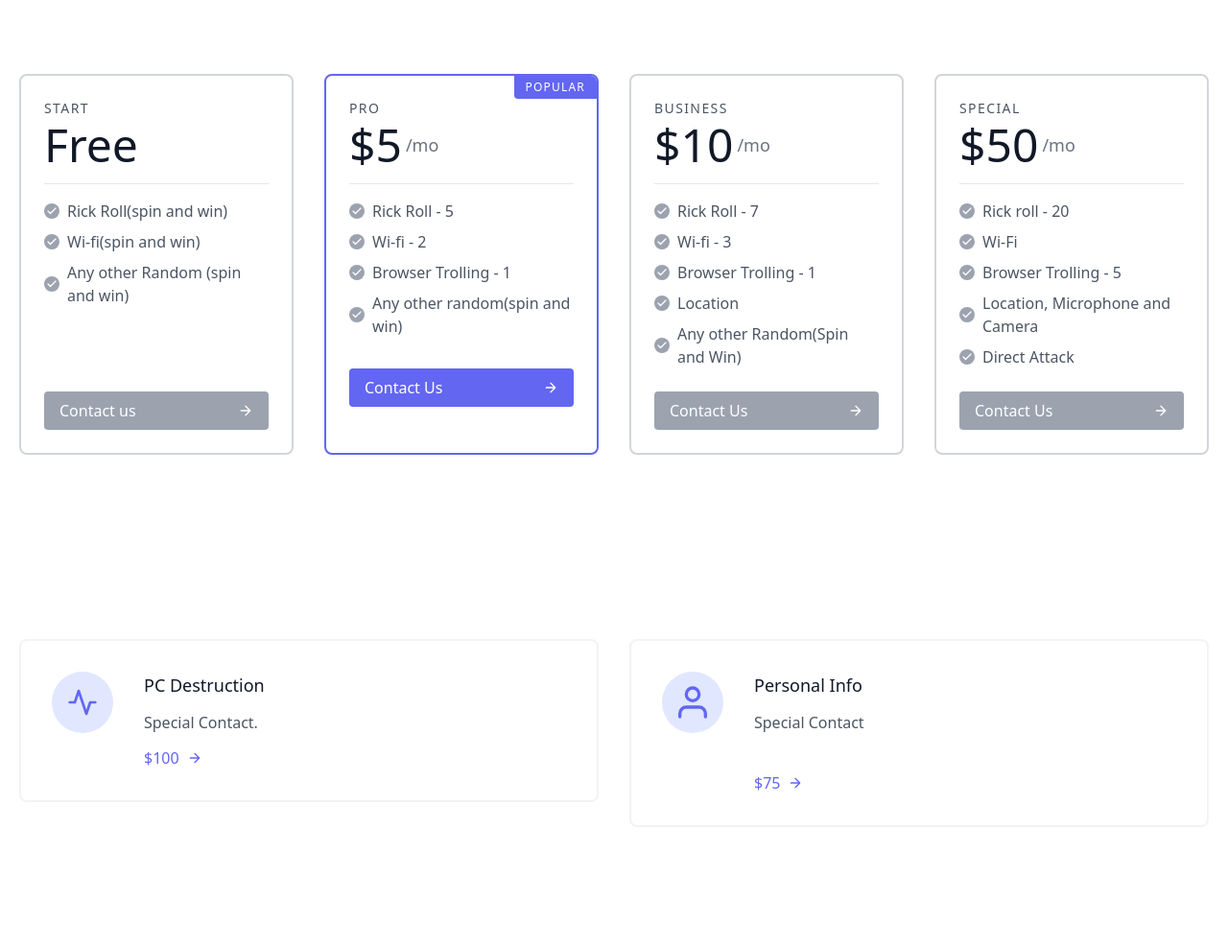
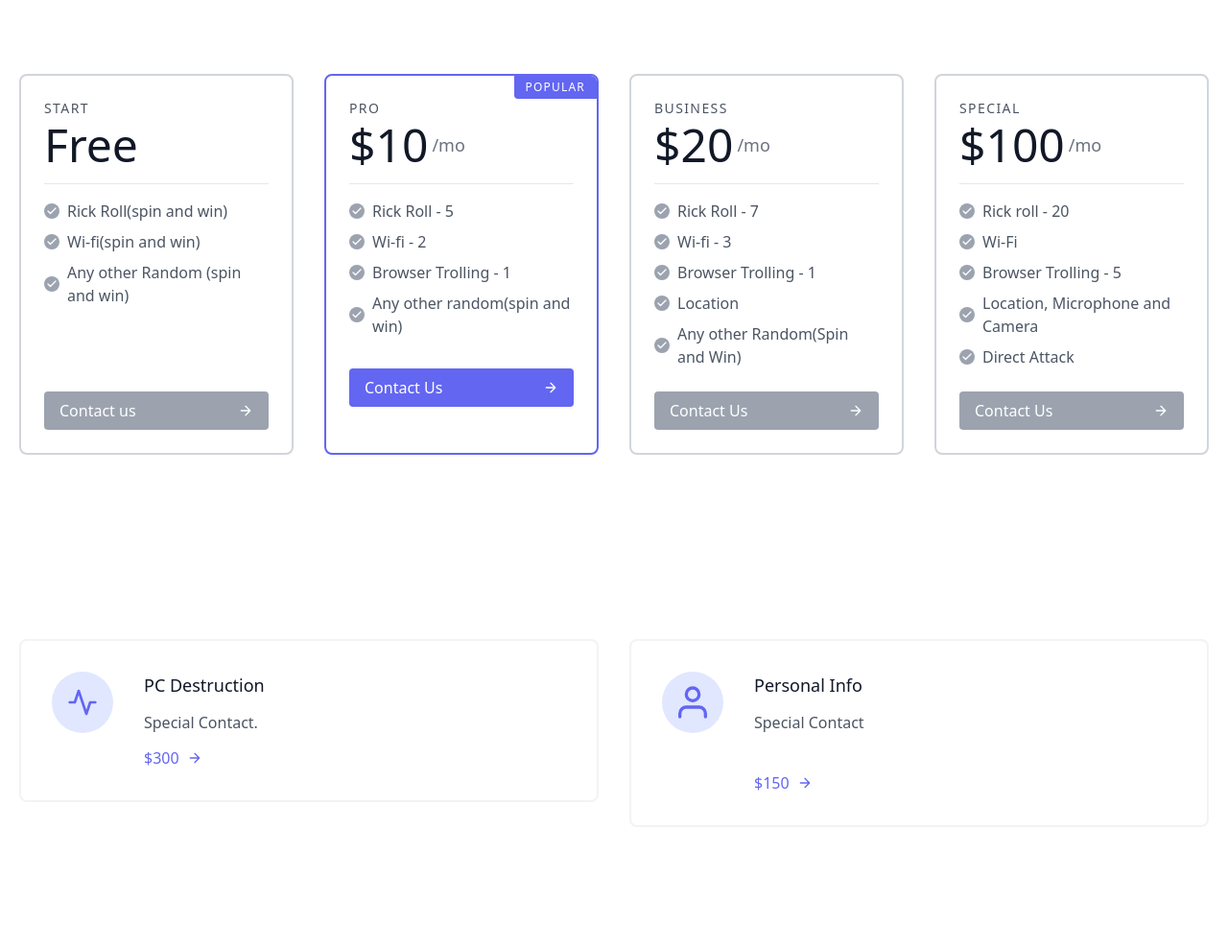
Before and after one commit to networkX0/x, a plain HTML site: page index.html in a window 1280 px wide. Shown: the part 1840-2827 px from the top of the page at 96% size. Drawn offline with nearby package versions, Linux system fonts and the light colour scheme.

Commit message:
Update index.html

```diff
--- a/index.html
+++ b/index.html
@@ -184,7 +184,7 @@
                   <span class="bg-indigo-500 text-white px-3 py-1 tracking-widest text-xs absolute right-0 top-0 rounded-bl">POPULAR</span>
                   <h2 class="text-sm tracking-widest title-font mb-1 font-medium">PRO</h2>
                   <h1 class="text-5xl text-gray-900 leading-none flex items-center pb-4 mb-4 border-b border-gray-200">
-                    <span>$5</span>
+                    <span>$10</span>
                     <span class="text-lg ml-1 font-normal text-gray-500">/mo</span>
                   </h1>
                   <p class="flex items-center text-gray-600 mb-2">
@@ -227,7 +227,7 @@
                 <div class="h-full p-6 rounded-lg border-2 border-gray-300 flex flex-col relative overflow-hidden">
                   <h2 class="text-sm tracking-widest title-font mb-1 font-medium">BUSINESS</h2>
                   <h1 class="text-5xl text-gray-900 leading-none flex items-center pb-4 mb-4 border-b border-gray-200">
-                    <span>$10</span>
+                    <span>$20</span>
                     <span class="text-lg ml-1 font-normal text-gray-500">/mo</span>
                   </h1>
                   <p class="flex items-center text-gray-600 mb-2">
@@ -277,7 +277,7 @@
                 <div class="h-full p-6 rounded-lg border-2 border-gray-300 flex flex-col relative overflow-hidden">
                   <h2 class="text-sm tracking-widest title-font mb-1 font-medium">SPECIAL</h2>
                   <h1 class="text-5xl text-gray-900 leading-none flex items-center pb-4 mb-4 border-b border-gray-200">
-                    <span>$50</span>
+                    <span>$100</span>
                     <span class="text-lg ml-1 font-normal text-gray-500">/mo</span>
                   </h1>
                   <p class="flex items-center text-gray-600 mb-2">
@@ -339,7 +339,7 @@
                   <div class="flex-grow">
                     <h2 class="text-gray-900 text-lg title-font font-medium mb-3">PC Destruction</h2>
                     <p class="leading-relaxed text-base">Special Contact.&nbsp;&nbsp;&nbsp;&nbsp;&nbsp;&nbsp;&nbsp;&nbsp;&nbsp;&nbsp;&nbsp;&nbsp;&nbsp;&nbsp;&nbsp;&nbsp;&nbsp;&nbsp;&nbsp;&nbsp;&nbsp;&nbsp;&nbsp;&nbsp;&nbsp;&nbsp;&nbsp;&nbsp;&nbsp;&nbsp;&nbsp;&nbsp;&nbsp;&nbsp;&nbsp;&nbsp;&nbsp;&nbsp; &nbsp;&nbsp;&nbsp;&nbsp;&nbsp;&nbsp;&nbsp;&nbsp;&nbsp;&nbsp;&nbsp;&nbsp;&nbsp;&nbsp;&nbsp;&nbsp;&nbsp;&nbsp;&nbsp;&nbsp;&nbsp;&nbsp;&nbsp;&nbsp;&nbsp;&nbsp;&nbsp;&nbsp;&nbsp;&nbsp;&nbsp;&nbsp;&nbsp;&nbsp;&nbsp;&nbsp;&nbsp;&nbsp; </p>
-                    <a class="mt-3 text-indigo-500 inline-flex items-center">$100
+                    <a class="mt-3 text-indigo-500 inline-flex items-center">$300
                       <svg fill="none" stroke="currentColor" stroke-linecap="round" stroke-linejoin="round" stroke-width="2" class="w-4 h-4 ml-2" viewBox="0 0 24 24">
                         <path d="M5 12h14M12 5l7 7-7 7"></path>
                       </svg>
@@ -358,7 +358,7 @@
                   <div class="flex-grow">
                     <h2 class="text-gray-900 text-lg title-font font-medium mb-3">Personal Info</h2>
                     <p class="leading-relaxed text-base">Special Contact&nbsp;&nbsp;&nbsp;&nbsp;&nbsp;&nbsp;&nbsp;&nbsp;&nbsp;&nbsp;&nbsp;&nbsp;&nbsp;&nbsp;&nbsp;&nbsp;&nbsp;&nbsp;&nbsp;&nbsp;&nbsp;&nbsp;&nbsp;&nbsp;&nbsp;&nbsp;&nbsp;&nbsp;&nbsp;&nbsp;&nbsp;&nbsp;&nbsp;&nbsp;&nbsp;&nbsp;&nbsp;&nbsp; &nbsp;&nbsp;&nbsp;&nbsp;&nbsp;&nbsp;&nbsp;&nbsp;&nbsp;&nbsp;&nbsp;&nbsp;&nbsp;&nbsp;&nbsp;&nbsp;&nbsp;&nbsp;&nbsp;&nbsp;&nbsp;&nbsp;&nbsp;&nbsp;&nbsp;&nbsp;&nbsp;&nbsp;&nbsp;&nbsp;&nbsp;&nbsp;&nbsp;&nbsp;&nbsp;&nbsp;&nbsp;&nbsp; &nbsp;&nbsp;&nbsp;&nbsp;&nbsp;&nbsp;&nbsp;&nbsp;&nbsp;&nbsp;&nbsp;&nbsp;&nbsp;&nbsp;&nbsp;&nbsp;&nbsp;&nbsp;&nbsp;&nbsp;&nbsp;&nbsp;&nbsp;&nbsp;&nbsp;&nbsp;&nbsp;&nbsp;&nbsp;&nbsp;&nbsp;&nbsp;&nbsp;&nbsp;&nbsp;&nbsp;&nbsp;&nbsp; </p>
-                    <a class="mt-3 text-indigo-500 inline-flex items-center">$75
+                    <a class="mt-3 text-indigo-500 inline-flex items-center">$150
                       <svg fill="none" stroke="currentColor" stroke-linecap="round" stroke-linejoin="round" stroke-width="2" class="w-4 h-4 ml-2" viewBox="0 0 24 24">
                         <path d="M5 12h14M12 5l7 7-7 7"></path>
                       </svg>
```
